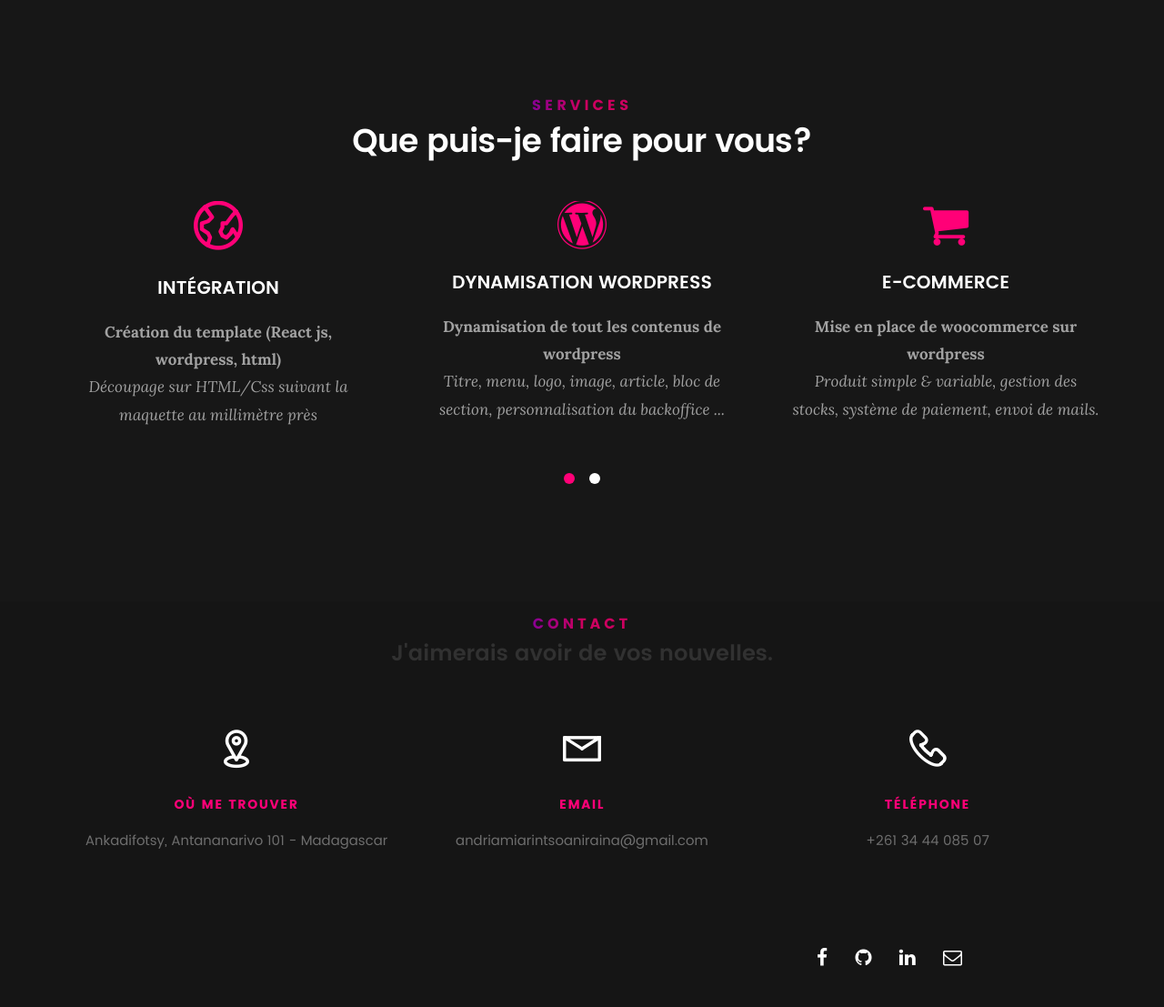
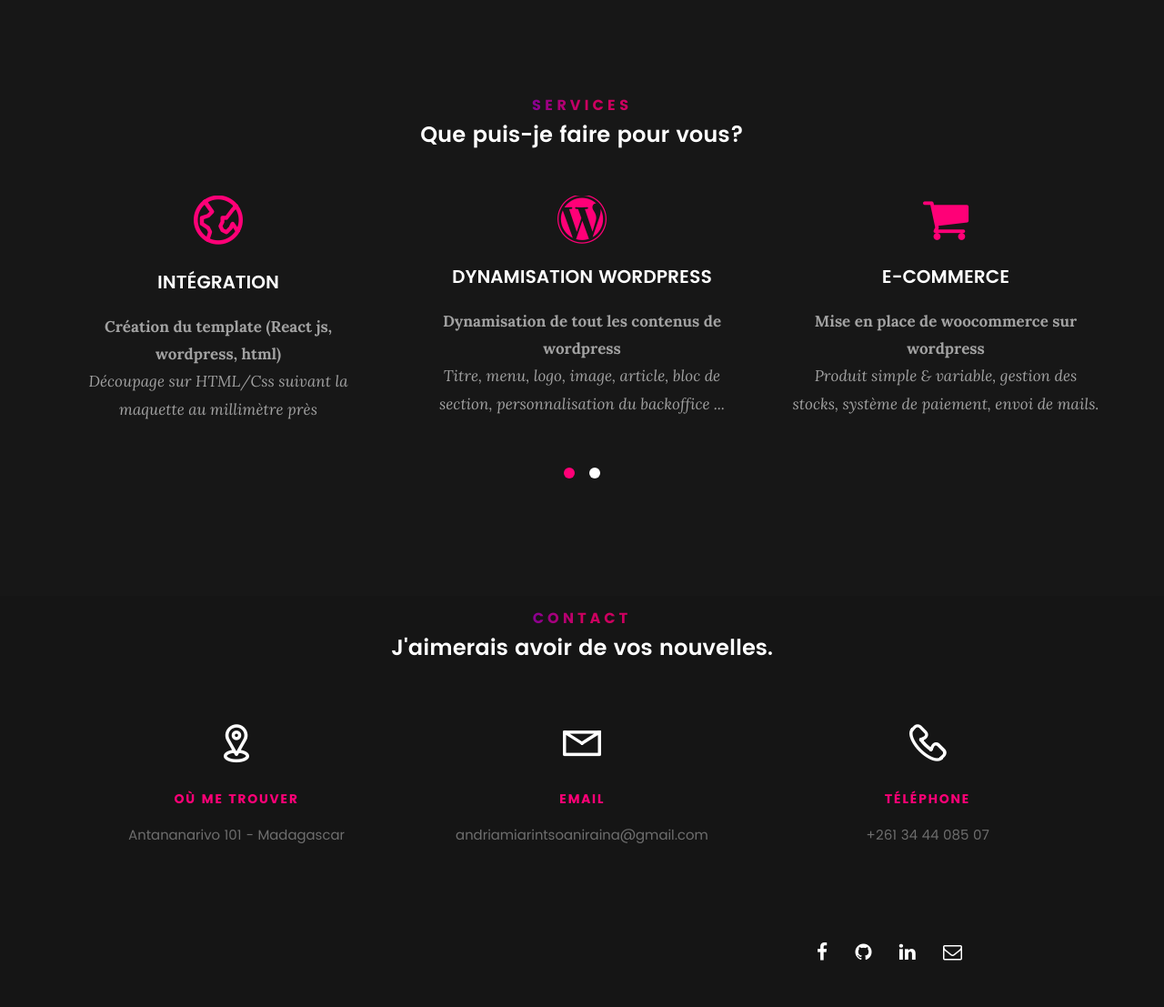
Before and after one commit to niraina/portfolio, a plain HTML site: page index.html in a window 1280 px wide. Shown: the part 3600-4707 px from the top of the page at 91% size. Drawn offline with Linux system fonts and the light colour scheme; files whose address does not match are found by name.

Commit message:
Mise a jour 2025

```diff
--- a/index.html
+++ b/index.html
@@ -378,7 +378,7 @@
 			<div class="col-twelve">
 
 				<h5 class="text-gradient">Services</h5>
-				<h1>Que puis-je faire pour vous?</h1>
+				<h2 style="color: white;">Que puis-je faire pour vous?</h2>
 
 			</div>
 		</div> <!-- /section-intro -->
@@ -466,7 +466,7 @@
 			<div class="col-twelve">
 
 				<h5 class="text-gradient">Contact</h5>
-				<h2>J'aimerais avoir de vos nouvelles.</h2>
+				<h2 style="color: white;">J'aimerais avoir de vos nouvelles.</h2>
 
 			</div>
 		</div> <!-- /section-intro -->
@@ -481,7 +481,7 @@
 
 				<h5>Où me trouver</h5>
 
-				<p>Ankadifotsy, Antananarivo 101 - Madagascar</p>
+				<p>Antananarivo 101 - Madagascar</p>
 
 			</div>
 
```
